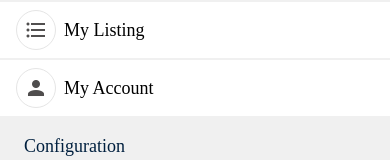
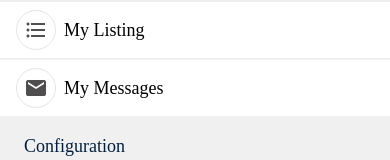
Before and after one commit to LeonelKero/done-with, a React Native app: screen /Account in a window 390 px wide. Shown: the part 219-379 px from the top of the page. Built offline with nearby package versions, Linux system fonts and the light colour scheme.

Commit message:
Code refactoring, change icon type and label value

```diff
--- a/app/screens/account/AccountScreen.tsx
+++ b/app/screens/account/AccountScreen.tsx
@@ -23,10 +23,10 @@ const Menus: MenuItem[] = [
         ),
       },
       {
-        name: "My Account",
+        name: "My Messages",
         iconObject: (
           <MaterialCommunityIcons
-            name="account"
+            name="email"
             size={24}
             color={color.softDark}
           />
```
